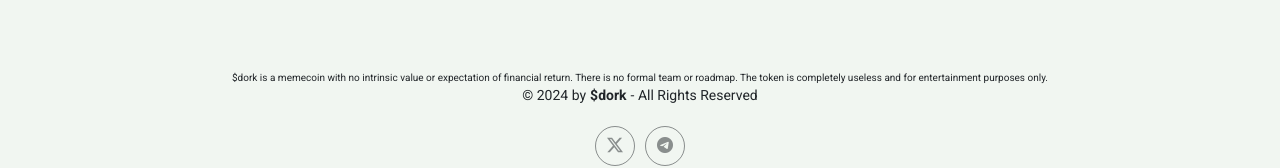
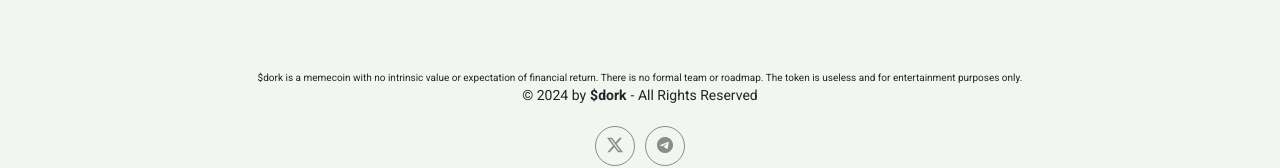
Before and after one commit to dorkcto/dork, a plain HTML site: page index.html in a window 1280 px wide. Shown: the part 1324-1492 px from the top of the page. Drawn offline with Linux system fonts and the light colour scheme.

Commit message:
Update index.html

```diff
--- a/index.html
+++ b/index.html
@@ -132,7 +132,7 @@
 
     <div class="container">
       <div class="copyright text-center" style="font-size: x-small;">
-        <p>$dork is a memecoin with no intrinsic value or expectation of financial return. There is no formal team or roadmap. The token is completely useless and for entertainment purposes only.</p>
+        <p>$dork is a memecoin with no intrinsic value or expectation of financial return. There is no formal team or roadmap. The token is useless and for entertainment purposes only.</p>
       </div>
       <div class="copyright text-center ">
         <p>© <script type="text/javascript">var year = new Date();document.write(year.getFullYear());</script> <span>by</span><strong class="px-1 sitename">$dork</strong>- <span>All Rights Reserved</span></p>
```
